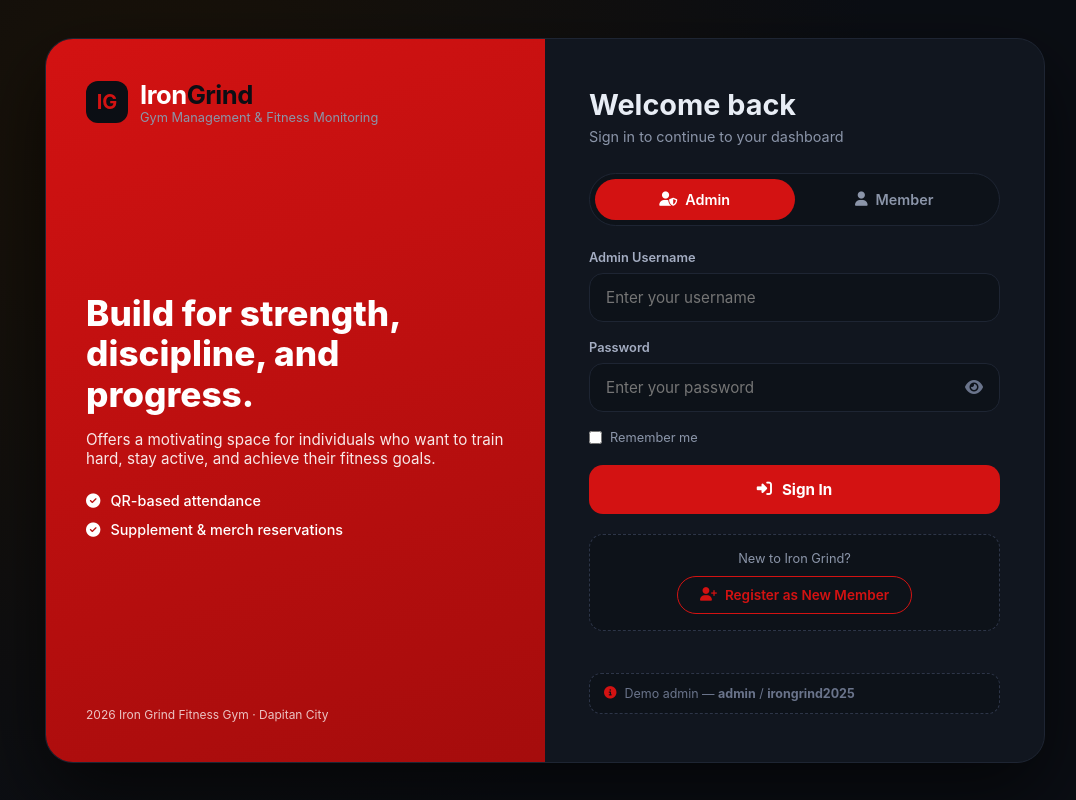
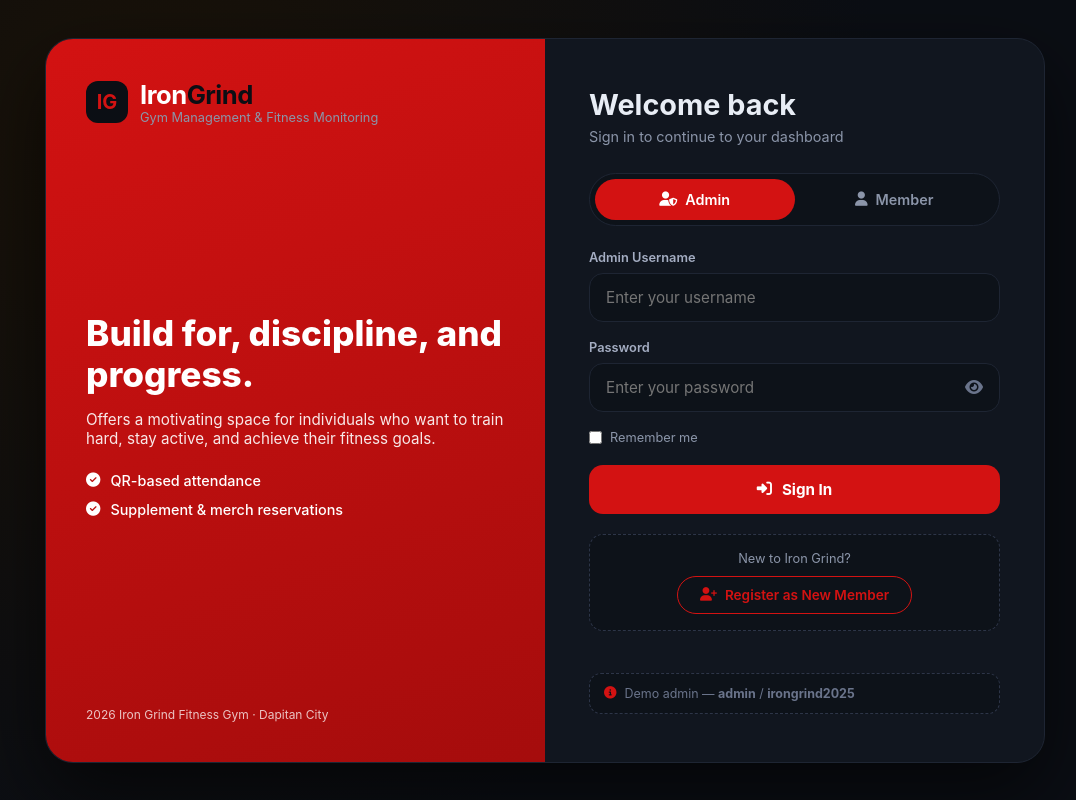
Before and after one commit to CAPSTONE1-2/IronGrind-System, a plain HTML site: page index.html in a window 1280 px wide. Shown: the whole page, without its empty margins (95-1171 px from the left). Drawn offline with nearby package versions, Linux system fonts and the light colour scheme.

Commit message:
ohhh testing

```diff
--- a/index.html
+++ b/index.html
@@ -19,7 +19,7 @@
                 </div>
             </div>
             <div class="login-brand-content">
-                <h2>Build for strength, discipline, and progress.</h2>
+                <h2>Build for, discipline, and progress.</h2>
                 <p>Offers a motivating space for individuals who want to train hard, stay active, and achieve their fitness goals.</p>
                 <ul class="feature-list">
                     <li><i class="fas fa-check-circle"></i> QR-based attendance</li>
```
